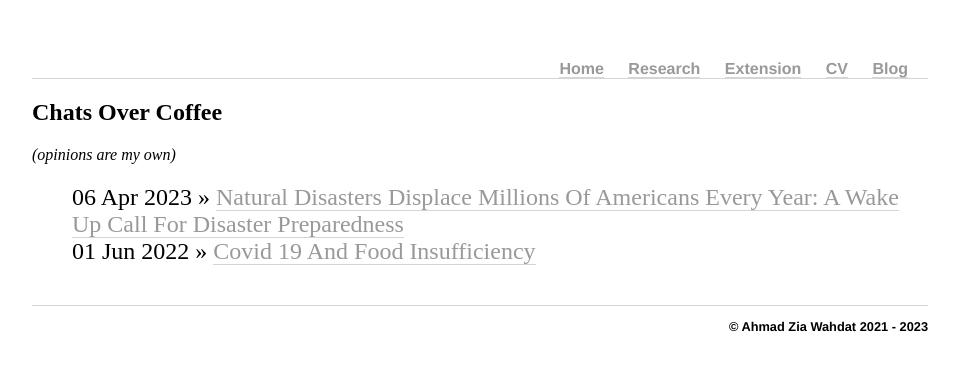
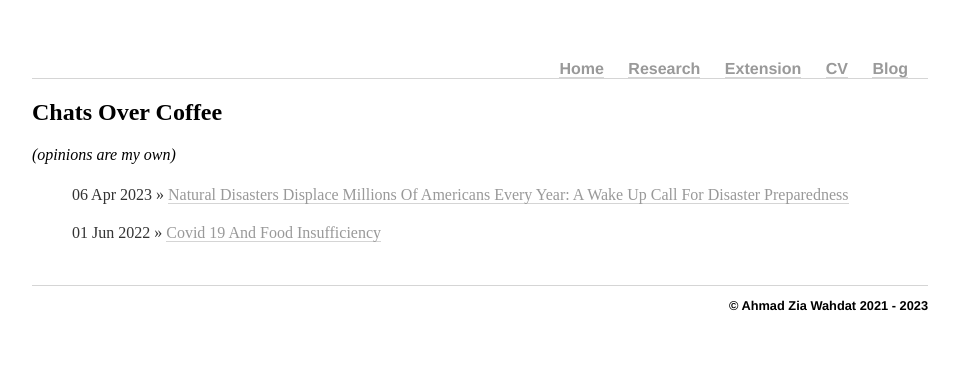
Before and after one commit to awahdat/webpage, a Jekyll site: the page built from blog/index.html, in a window 1280 px wide. Shown: the top 371 px of the page, without its empty margins (160-1119 px from the left). Built offline with Jekyll 4.4.1, drawn with Linux system fonts in a browser that asks for light colours.

```diff
--- a/blog/index.html
+++ b/blog/index.html
@@ -6,6 +6,6 @@ title: Chats Over Coffee
 	<ul class="posts">
 
 	  {% for post in site.posts %}
-	    <li><span>{{ post.date | date_to_string }}</span> » <a href="{{ post.url }}" title="{{ post.title }}">{{ post.title }}</a></li>
+	    <li><p><span>{{ post.date | date_to_string }}</span> » <a href="{{ post.url }}" title="{{ post.title }}">{{ post.title }}</a></p></li>
 	  {% endfor %}
 	</ul>
```
